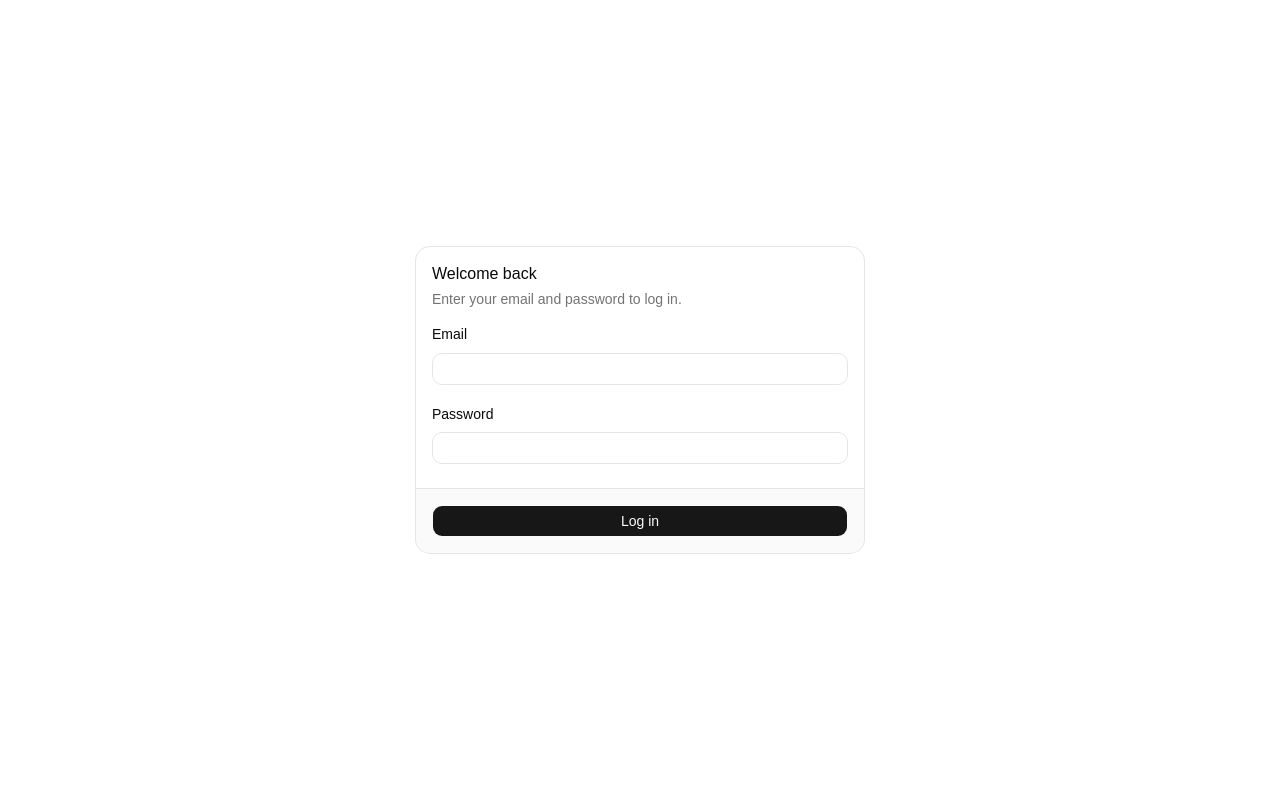
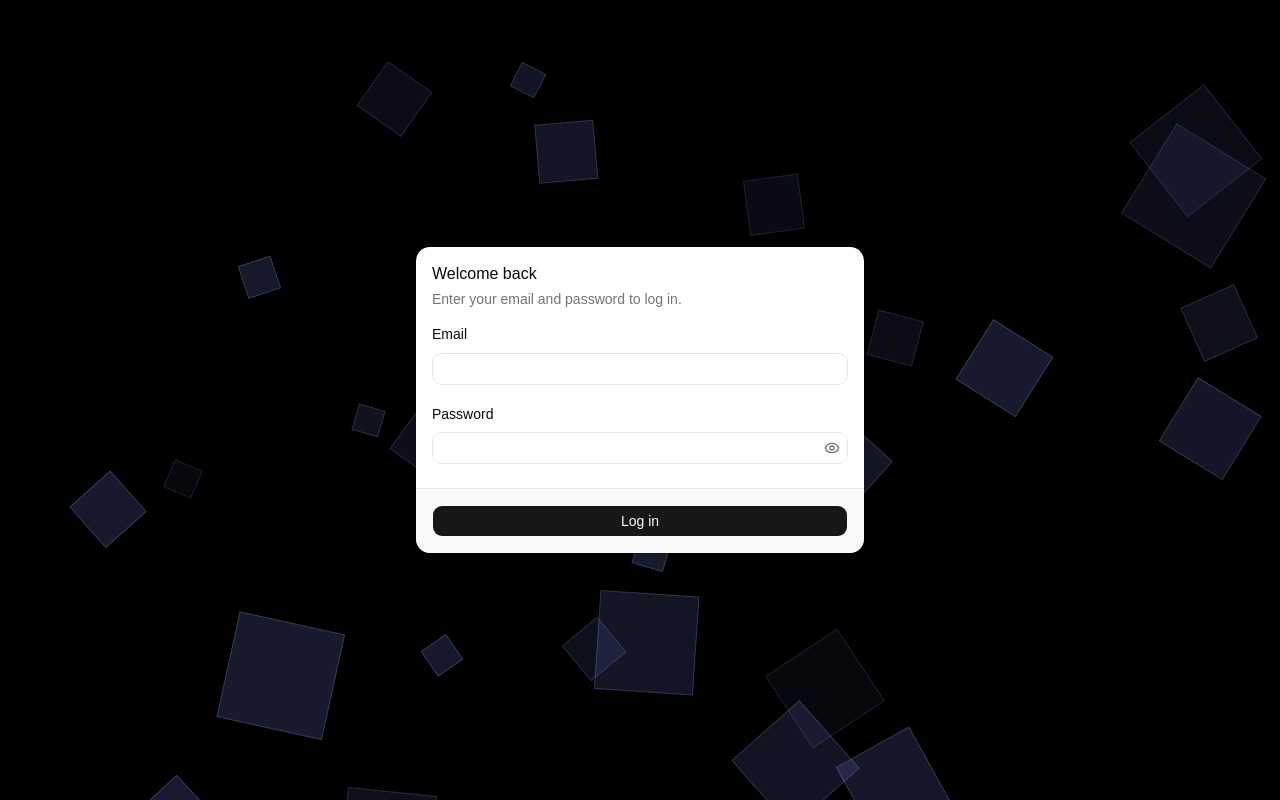
Before and after one commit to yagizerdem/DeuHackaton, a React (Vite) app in the folder apps/web/: page /login in a window 1280 px wide. Built offline with nearby package versions, Linux system fonts and the light colour scheme; what @DeparkHackaton/validators would draw is missing.

Commit message:
feat(web): replace matrix rain with floating squares in particle layout

```diff
--- /dev/null
+++ b/apps/web/src/components/password-input.tsx
@@ -0,0 +1,31 @@
+import { useState } from "react";
+import { Eye, EyeOff } from "lucide-react";
+import {
+  InputGroup,
+  InputGroupAddon,
+  InputGroupButton,
+  InputGroupInput,
+} from "@components/ui/input-group";
+
+type PasswordInputProps = Omit<React.ComponentProps<"input">, "type">;
+
+export default function PasswordInput(props: PasswordInputProps) {
+  const [visible, setVisible] = useState(false);
+
+  return (
+    <InputGroup>
+      <InputGroupInput type={visible ? "text" : "password"} {...props} />
+      <InputGroupAddon align="inline-end">
+        <InputGroupButton
+          size="icon-xs"
+          className="cursor-pointer"
+          aria-label={visible ? "Hide password" : "Show password"}
+          aria-pressed={visible}
+          onClick={() => setVisible((v) => !v)}
+        >
+          {visible ? <EyeOff /> : <Eye />}
+        </InputGroupButton>
+      </InputGroupAddon>
+    </InputGroup>
+  );
+}
--- a/apps/web/src/layouts/particle-layout.tsx
+++ b/apps/web/src/layouts/particle-layout.tsx
@@ -5,12 +5,23 @@ interface ParticleLayoutProps {
   children: React.ReactNode;
 }
 
-const GLYPHS =
-  "ｱｲｳｴｵｶｷｸｹｺｻｼｽｾｿﾀﾁﾂﾃﾄﾅﾆﾇﾈﾉﾊﾋﾌﾍﾎﾏﾐﾑﾒﾓﾔﾕﾖﾗﾘﾙﾚﾛﾜﾝ0123456789";
-const FONT_SIZE = 18;
-const FRAME_MS = 50;
+const SQUARE_COUNT = 28;
+const MIN_SIZE = 24;
+const MAX_SIZE = 110;
+const MAX_SPEED = 0.6;
 
-function MatrixRain() {
+interface Square {
+  x: number;
+  y: number;
+  size: number;
+  vx: number;
+  vy: number;
+  angle: number;
+  spin: number;
+  alpha: number;
+}
+
+function FloatingSquares() {
   const canvasRef = useRef<HTMLCanvasElement>(null);
 
   useEffect(() => {
@@ -18,40 +29,54 @@ function MatrixRain() {
     const ctx = canvas?.getContext("2d");
     if (!canvas || !ctx) return;
 
-    let drops: number[] = [];
+    let squares: Square[] = [];
     let frame = 0;
-    let last = 0;
+
+    const spawn = (): Square => {
+      const size = MIN_SIZE + Math.random() * (MAX_SIZE - MIN_SIZE);
+      const heading = Math.random() * Math.PI * 2;
+      const speed = 0.15 + Math.random() * MAX_SPEED;
+      return {
+        x: Math.random() * window.innerWidth,
+        y: Math.random() * window.innerHeight,
+        size,
+        vx: Math.cos(heading) * speed,
+        vy: Math.sin(heading) * speed,
+        angle: Math.random() * Math.PI * 2,
+        spin: (Math.random() - 0.5) * 0.008,
+        alpha: 0.05 + Math.random() * 0.15,
+      };
+    };
 
     const resize = () => {
       const dpr = window.devicePixelRatio || 1;
       canvas.width = window.innerWidth * dpr;
       canvas.height = window.innerHeight * dpr;
       ctx.setTransform(dpr, 0, 0, dpr, 0, 0);
-      ctx.fillStyle = "#000";
-      ctx.fillRect(0, 0, window.innerWidth, window.innerHeight);
-      const columns = Math.ceil(window.innerWidth / FONT_SIZE);
-      drops = Array.from({ length: columns }, () => -Math.random() * 50);
+      squares = Array.from({ length: SQUARE_COUNT }, spawn);
     };
 
-    const draw = (now: number) => {
+    const draw = () => {
       frame = requestAnimationFrame(draw);
-      if (now - last < FRAME_MS) return;
-      last = now;
+      ctx.clearRect(0, 0, window.innerWidth, window.innerHeight);
 
-      // translucent fill leaves the fading trail
-      ctx.fillStyle = "rgba(0, 0, 0, 0.08)";
-      ctx.fillRect(0, 0, window.innerWidth, window.innerHeight);
-      ctx.font = `${FONT_SIZE}px monospace`;
-      ctx.fillStyle = "#22c55e";
+      for (const s of squares) {
+        s.x += s.vx;
+        s.y += s.vy;
+        s.angle += s.spin;
+        // bounce off every edge so squares keep floating around the screen
+        if (s.x <= 0 || s.x + s.size >= window.innerWidth) s.vx *= -1;
+        if (s.y <= 0 || s.y + s.size >= window.innerHeight) s.vy *= -1;
 
-      drops.forEach((y, i) => {
-        const glyph = GLYPHS[Math.floor(Math.random() * GLYPHS.length)];
-        ctx.fillText(glyph, i * FONT_SIZE, y * FONT_SIZE);
-        drops[i] =
-          y * FONT_SIZE > window.innerHeight && Math.random() > 0.975
-            ? 0
-            : y + 1;
-      });
+        ctx.save();
+        ctx.translate(s.x + s.size / 2, s.y + s.size / 2);
+        ctx.rotate(s.angle);
+        ctx.fillStyle = `rgba(129, 140, 248, ${s.alpha})`;
+        ctx.strokeStyle = `rgba(165, 180, 252, ${s.alpha + 0.1})`;
+        ctx.fillRect(-s.size / 2, -s.size / 2, s.size, s.size);
+        ctx.strokeRect(-s.size / 2, -s.size / 2, s.size, s.size);
+        ctx.restore();
+      }
     };
 
     resize();
@@ -77,7 +102,7 @@ export default function ParticleLayout({ children }: ParticleLayoutProps) {
   return (
     <BaseProvider>
       <div className="relative isolate min-h-screen w-full">
-        <MatrixRain />
+        <FloatingSquares />
         {children}
       </div>
     </BaseProvider>
--- a/apps/web/src/pages/auth/login-page.tsx
+++ b/apps/web/src/pages/auth/login-page.tsx
@@ -1,7 +1,7 @@
 import { useState } from "react";
 import { createLoginValidator } from "@DeparkHackaton/validators";
-import DefaultLayout from "@/layouts/default-layout";
-import { Button } from "@/components/ui/button";
+import DefaultLayout from "@layouts/default-layout";
+import { Button } from "@components/ui/button";
 import {
   Card,
   CardContent,
@@ -9,14 +9,16 @@ import {
   CardFooter,
   CardHeader,
   CardTitle,
-} from "@/components/ui/card";
+} from "@components/ui/card";
 import {
   Field,
   FieldError,
   FieldGroup,
   FieldLabel,
-} from "@/components/ui/field";
-import { Input } from "@/components/ui/input";
+} from "@components/ui/field";
+import { Input } from "@components/ui/input";
+import PasswordInput from "@components/password-input";
+import ParticleLayout from "@layouts/particle-layout";
 
 const loginValidator = createLoginValidator();
 
@@ -50,6 +52,7 @@ export default function LoginPage() {
 
   return (
     <DefaultLayout>
+      <ParticleLayout>
         <div className="flex min-h-svh w-full items-center justify-center p-4">
           <Card className="w-full max-w-md">
             <CardHeader>
@@ -74,10 +77,9 @@ export default function LoginPage() {
                   </Field>
                   <Field data-invalid={!!errors.password}>
                     <FieldLabel htmlFor="password">Password</FieldLabel>
-                  <Input
+                    <PasswordInput
                       id="password"
                       name="password"
-                    type="password"
                       autoComplete="current-password"
                       aria-invalid={!!errors.password}
                     />
@@ -93,6 +95,7 @@ export default function LoginPage() {
             </form>
           </Card>
         </div>
+      </ParticleLayout>
     </DefaultLayout>
   );
 }
--- a/apps/web/src/pages/auth/register-page.tsx
+++ b/apps/web/src/pages/auth/register-page.tsx
@@ -1,7 +1,7 @@
 import { useState } from "react";
 import { createRegisterValidator } from "@DeparkHackaton/validators";
-import DefaultLayout from "@/layouts/default-layout";
-import { Button } from "@/components/ui/button";
+import DefaultLayout from "@layouts/default-layout";
+import { Button } from "@components/ui/button";
 import {
   Card,
   CardContent,
@@ -9,18 +9,17 @@ import {
   CardFooter,
   CardHeader,
   CardTitle,
-} from "@/components/ui/card";
+} from "@components/ui/card";
 import {
   Field,
   FieldError,
   FieldGroup,
   FieldLabel,
-} from "@/components/ui/field";
-import { Input } from "@/components/ui/input";
-import {
-  NativeSelect,
-  NativeSelectOption,
-} from "@/components/ui/native-select";
+} from "@components/ui/field";
+import { Input } from "@components/ui/input";
+import PasswordInput from "@components/password-input";
+import { NativeSelect, NativeSelectOption } from "@components/ui/native-select";
+import ParticleLayout from "@layouts/particle-layout";
 
 const registerValidator = createRegisterValidator();
 
@@ -59,6 +58,7 @@ export default function RegisterPage() {
 
   return (
     <DefaultLayout>
+      <ParticleLayout>
         <div className="flex min-h-svh w-full items-center justify-center p-4">
           <Card className="w-full max-w-md">
             <CardHeader>
@@ -93,10 +93,9 @@ export default function RegisterPage() {
                   </Field>
                   <Field data-invalid={!!errors.password}>
                     <FieldLabel htmlFor="password">Password</FieldLabel>
-                  <Input
+                    <PasswordInput
                       id="password"
                       name="password"
-                    type="password"
                       autoComplete="new-password"
                       aria-invalid={!!errors.password}
                     />
@@ -112,7 +111,9 @@ export default function RegisterPage() {
                       <NativeSelectOption value="female">
                         Female
                       </NativeSelectOption>
-                    <NativeSelectOption value="other">Other</NativeSelectOption>
+                      <NativeSelectOption value="other">
+                        Other
+                      </NativeSelectOption>
                     </NativeSelect>
                     <FieldError errors={[{ message: errors.gender }]} />
                   </Field>
@@ -137,6 +138,7 @@ export default function RegisterPage() {
             </form>
           </Card>
         </div>
+      </ParticleLayout>
     </DefaultLayout>
   );
 }
--- a/apps/web/tsconfig.app.json
+++ b/apps/web/tsconfig.app.json
@@ -20,7 +20,8 @@
       "@assets/*": ["./src/assets/*"],
       "@hooks/*": ["./src/hooks/*"],
       "@pages/*": ["./src/pages/*"],
-      "@providers/*": ["./src/providers/*"]
+      "@providers/*": ["./src/providers/*"],
+      "@layouts/*": ["./src/layouts/*"]
     },
     "jsx": "react-jsx",
 
--- a/apps/web/vite.config.ts
+++ b/apps/web/vite.config.ts
@@ -14,6 +14,7 @@ export default defineConfig({
       "@hooks": path.resolve(import.meta.dirname, "./src/hooks"),
       "@pages": path.resolve(import.meta.dirname, "./src/pages"),
       "@providers": path.resolve(import.meta.dirname, "./src/providers"),
+      "@layouts": path.resolve(import.meta.dirname, "./src/layouts"),
     },
   },
   server: {
```
Lines whose indentation alone changed are shown as unchanged.
